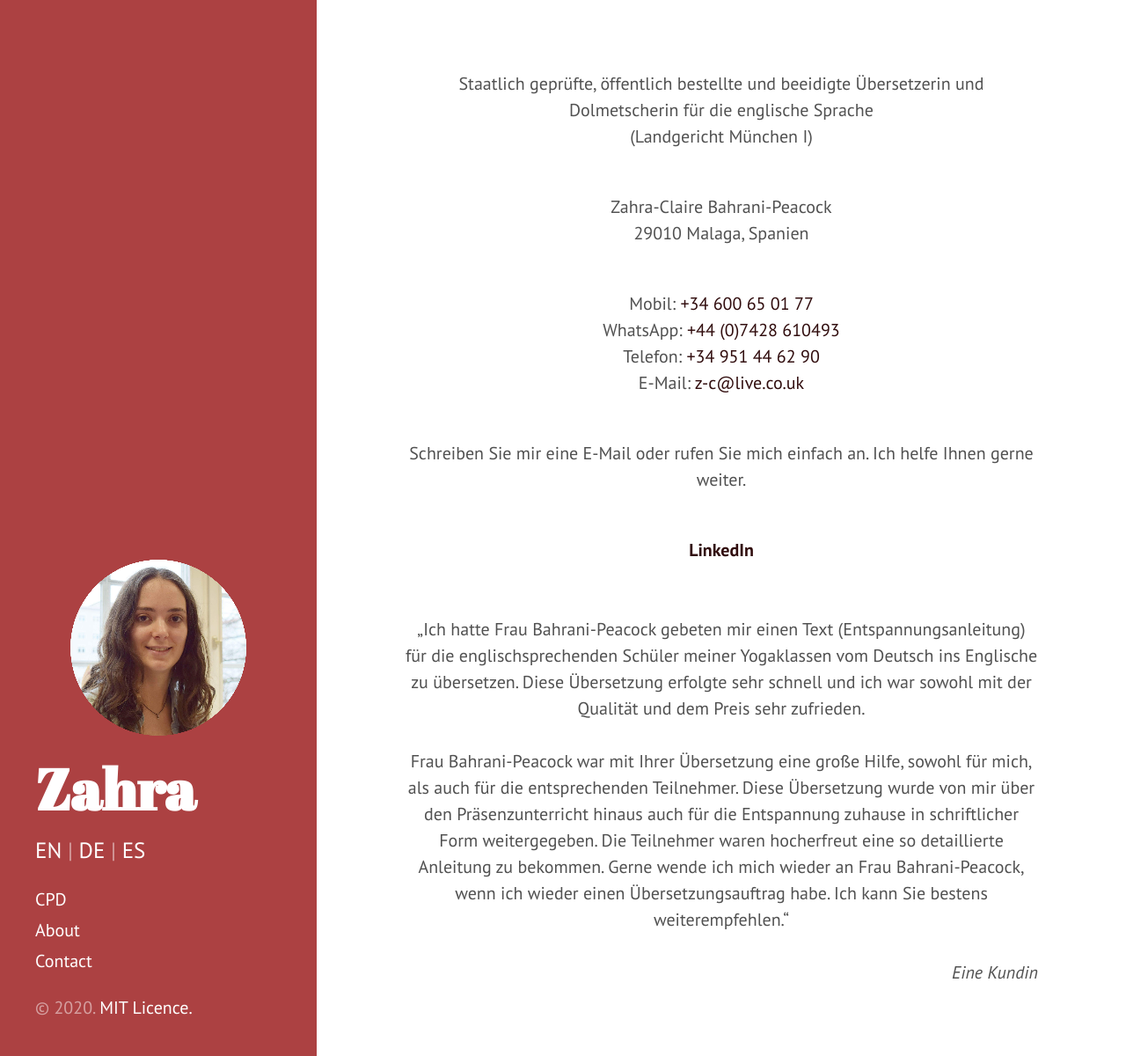
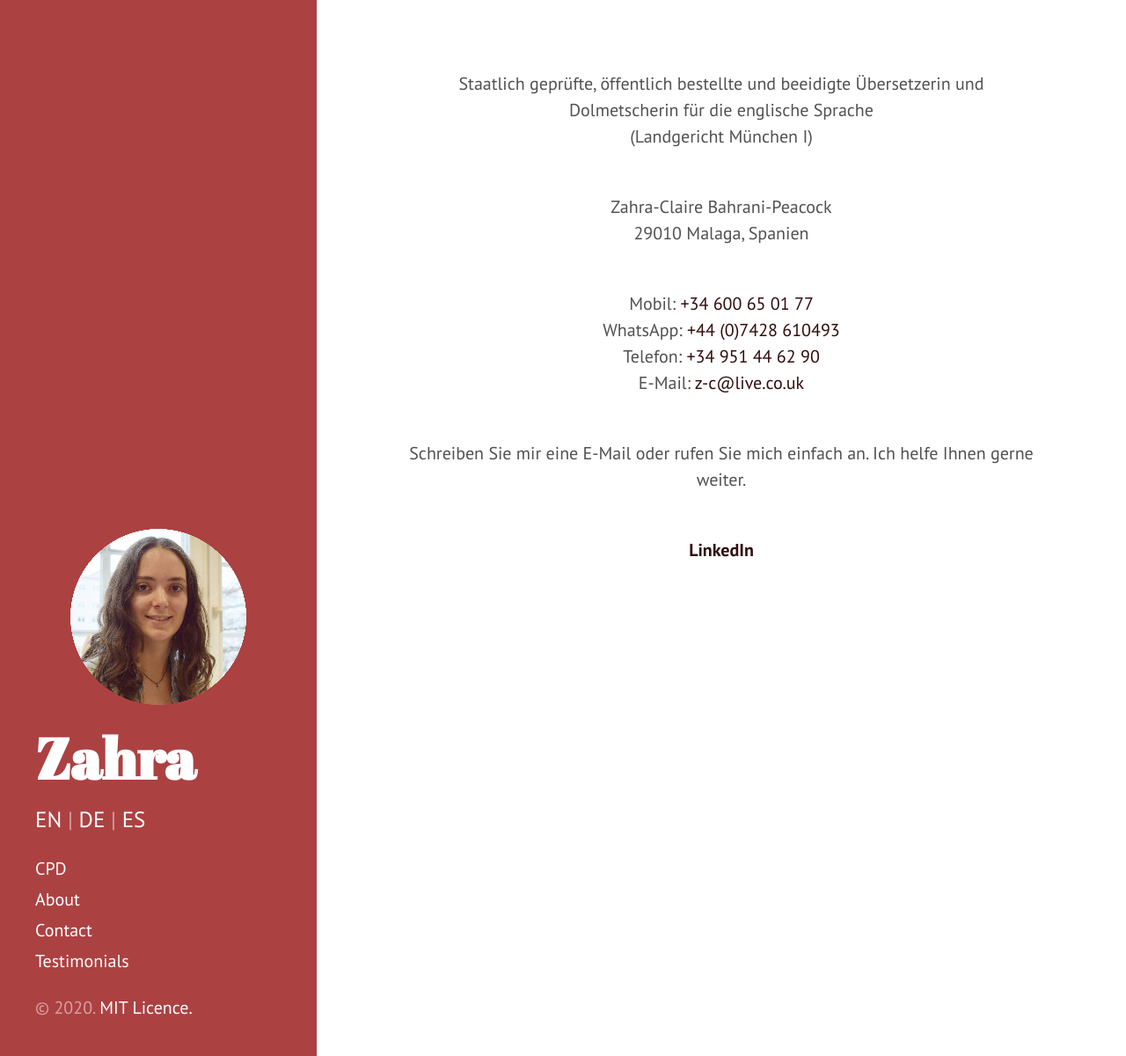
Before and after one commit to Zahra-Claire-Bahrani-Peacock/zahra-claire-bahrani-peacock.github.io, a Jekyll site: the page built from de.md, in a window 1280 px wide and 1200 px high. Shown: the whole window at 88% size. Built offline with Jekyll 4.4.1, drawn with Linux system fonts in a browser that asks for light colours.

Commit message:
Updated content

```diff
--- a/de.md
+++ b/de.md
@@ -19,12 +19,3 @@
 <div align="center">Schreiben Sie mir eine E-Mail oder rufen Sie mich einfach an. Ich helfe Ihnen gerne weiter.</div>
 <br/>
 <div align="center"><a href="https://www.linkedin.com/in/zahra-claire-bahrani-peacock/?locale=de_DE" target="_blank"><b>LinkedIn</b></a>
-<br/>
-<br/>
-<br/>
-<div align="center">„Ich hatte Frau Bahrani-Peacock gebeten mir einen Text (Entspannungsanleitung) für die englischsprechenden Schüler meiner Yogaklassen vom Deutsch ins Englische zu übersetzen. Diese Übersetzung erfolgte sehr schnell und ich war sowohl mit der Qualität und dem Preis sehr zufrieden.
-<br/>
-<br/>
-Frau Bahrani-Peacock war mit Ihrer Übersetzung eine große Hilfe, sowohl für mich, als auch für die entsprechenden Teilnehmer. Diese Übersetzung wurde von mir über den Präsenzunterricht hinaus auch für die Entspannung zuhause in schriftlicher Form weitergegeben. Die Teilnehmer waren hocherfreut eine so detaillierte Anleitung zu bekommen. Gerne wende ich mich wieder an Frau Bahrani-Peacock, wenn ich wieder einen Übersetzungsauftrag habe. Ich kann Sie bestens weiterempfehlen.“</div>
-<br/>
-<div align="right"><i>Eine Kundin</i></div>
```
Also changed, not shown: testimonials.md (added, +24 -0 lines).
